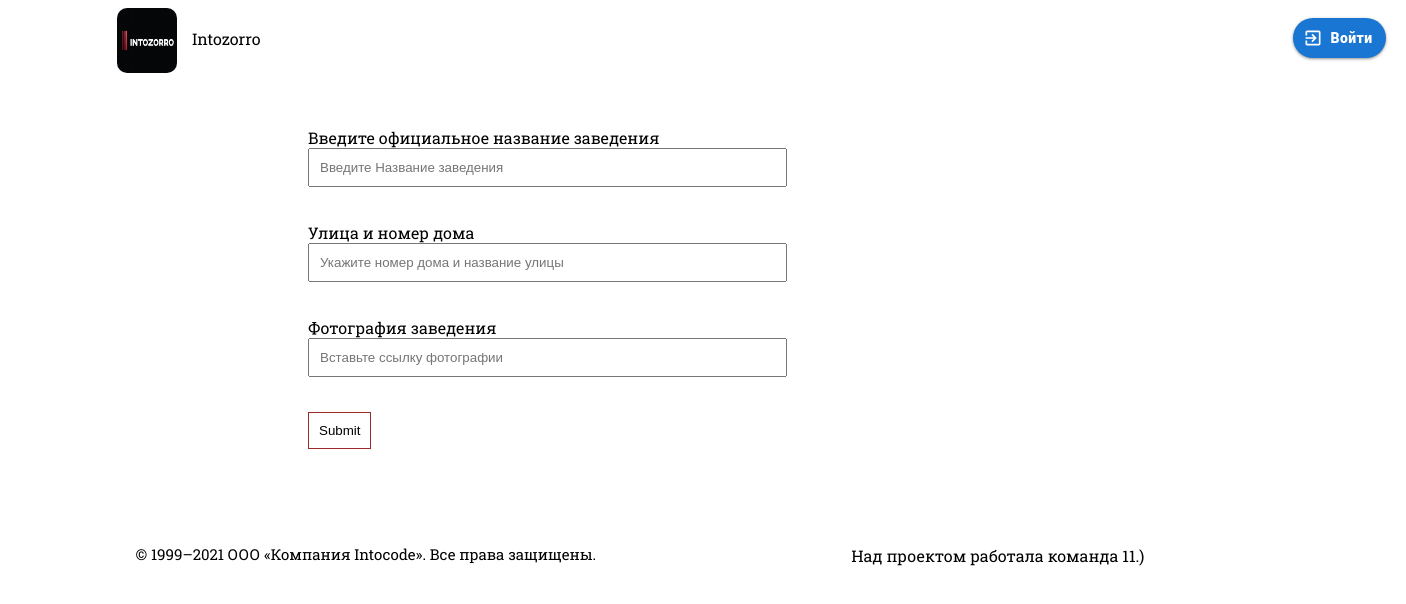
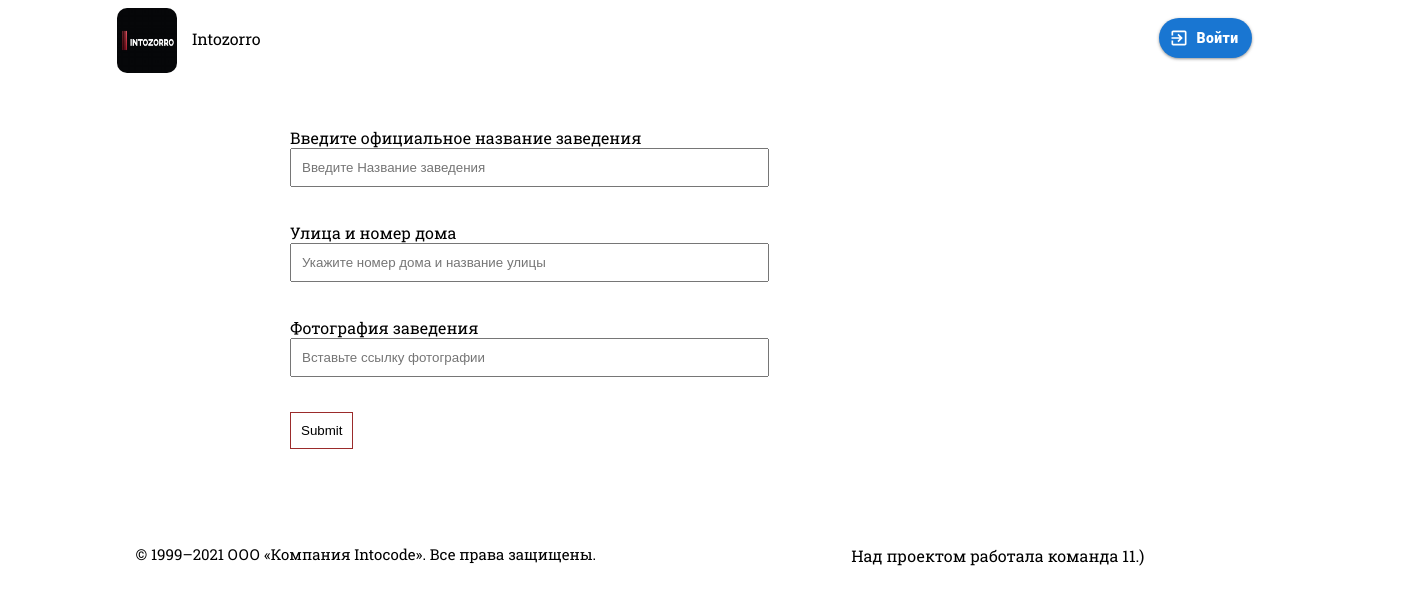
Before and after one commit to linkoln-1/into-zorro-react-app, a React (Create React App) app: page /add-cafe in a window 1280 px wide. Shown: the top 604 px of the page, 1406 px wide, since content can reach past the window. Built offline with nearby package versions, Linux system fonts and the light colour scheme; data requests are answered from the project's data file.

Commit message:
fix style

```diff
--- a/src/Components/Header/Header.jsx
+++ b/src/Components/Header/Header.jsx
@@ -19,7 +19,7 @@ const useStyles = makeStyles((theme) => ({
   navbar: {
     display: 'flex',
     justifyContent: 'space-between',
-    width: '1350px',
+    maxwidth: '1350px',
     alignItems: 'center',
   },
   wrapper: {
--- a/src/common/Common.module.css
+++ b/src/common/Common.module.css
@@ -2,7 +2,7 @@
   width: 100%;
 }
 .header {
-  width: 1350px;
+  max-width: 1350px;
   display: flex;
   align-items: center;
   margin: 20px auto;
@@ -15,7 +15,7 @@
 .navbar{
   display: flex;
   align-items: center;
-  width: 1300px;
+  max-width: 1300px;
 }
 .FormAddCafe form {
   margin-bottom: 35px;
@@ -67,7 +67,7 @@
   border-radius: 10px;
 }
 .card {
-  width: 1300px;
+  max-width: 1300px;
   display: flex;
   flex-wrap: wrap;
   justify-content: space-between;
```
